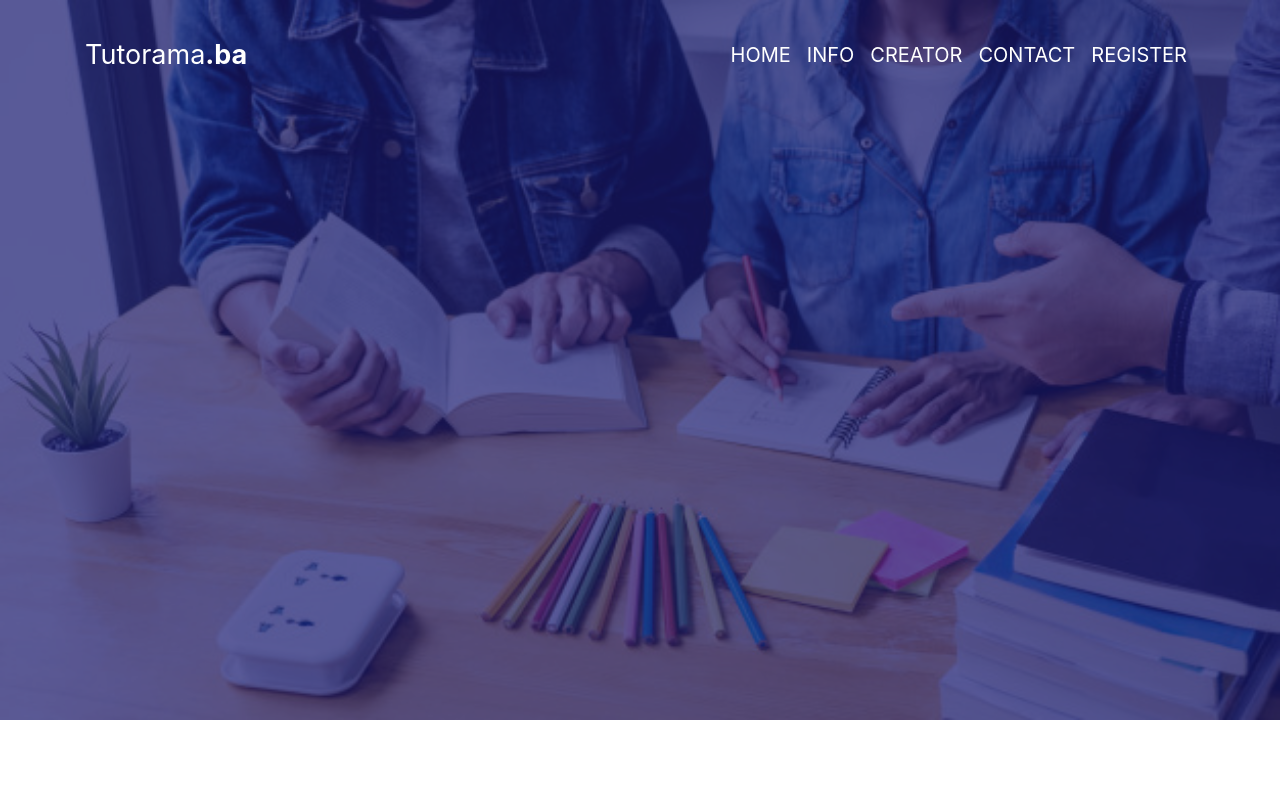
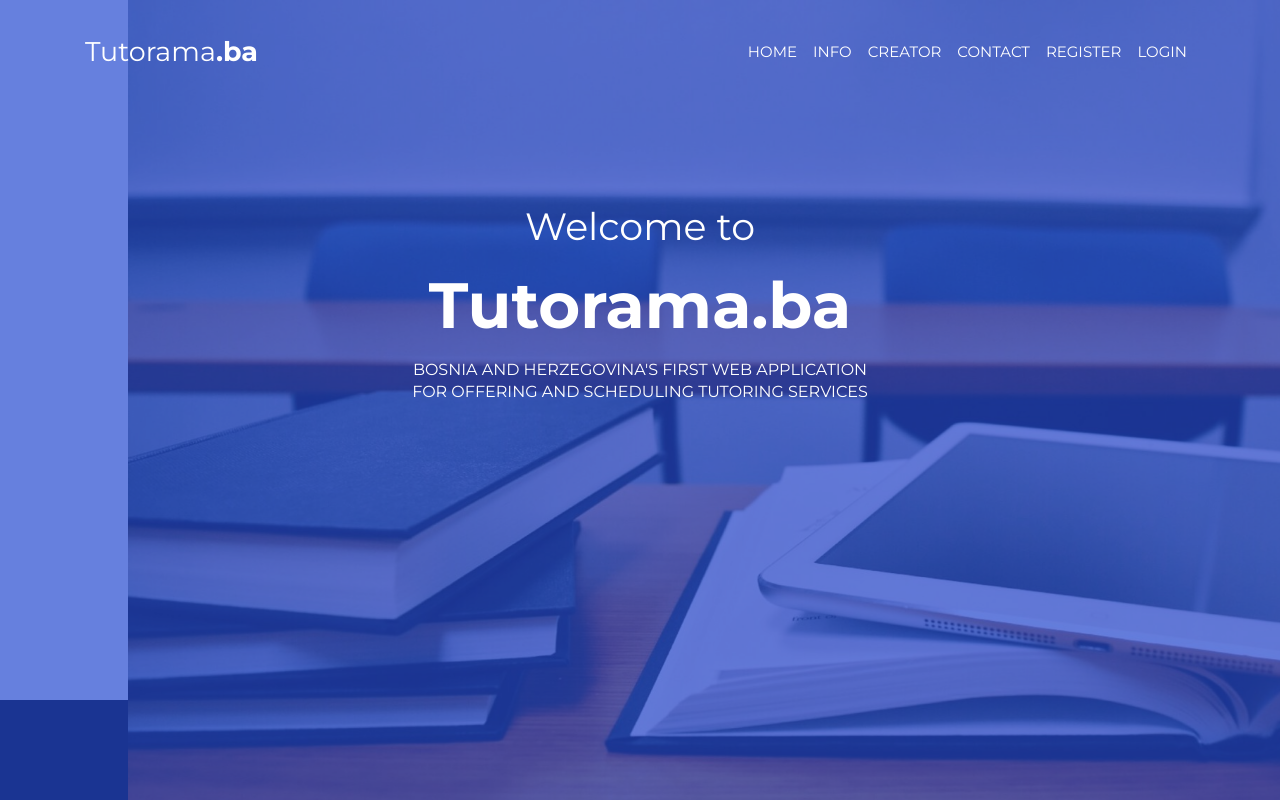
Before and after one commit to AmnaSubic/Tutorama-Web-Fe, an Angular app: page / in a window 1280 px wide. Shown: the top 800 px of the page. Built offline with nearby package versions, Linux system fonts and the light colour scheme.

Commit message:
welcome component

```diff
--- a/src/app/footer/footer.component.html
+++ b/src/app/footer/footer.component.html
@@ -1 +1,2 @@
-<p>footer works!</p>
+<div class="c">
+</div>
--- a/src/app/footer/footer.component.scss
+++ b/src/app/footer/footer.component.scss
@@ -0,0 +1,7 @@
+.c {
+  height: 100px;
+  background-color: black;
+  position: sticky;
+  bottom: 0;
+  left: 0;
+}
--- a/src/app/header/header.component.html
+++ b/src/app/header/header.component.html
@@ -1,9 +1,9 @@
 <nav id="navBar" class="navbar navbar-expand-lg navbar-fixed-top">
     <div class="container my-4">
         <div id="gridContainer">
-            <div class="font_3" id="web-name">
+            <div id="web-name">
                 <a href="http://127.0.0.1:2400/" target="_self">
-                    Tutorama<span style="font-weight: bold">.ba</span>
+                    Tutorama<span style="bolder">.ba</span>
                 </a>
             </div>
         </div>
@@ -25,6 +25,9 @@
                 <li class="nav-item">
                     <a href="#" class="nav-link">REGISTER</a>
                 </li>
+                <li class="nav-item">
+                    <a href="#" class="nav-link">LOGIN</a>
+                </li>
             </ul>
         </div>
         <span class="toggler" onclick="openNav()">&#9776;</span>
--- a/src/app/header/header.component.scss
+++ b/src/app/header/header.component.scss
@@ -46,10 +46,6 @@
 
   .navbar-fixed-top {
    position: absolute;
-    top: 0;
-    right: 0;
-    left: 0;
-    z-index: 1030;
   }
 
 }
@@ -69,15 +65,11 @@
   .navbar-fixed-top {
     position: fixed;
     margin: auto 0;
-    top: 0;
-    right: 0;
-    left: 0;
-    z-index: 1030;
   }
 }
 
 .ol a {
-  font-size: 20px;
+  font-size: 15px;
   text-decoration: none;
   color: white;
 }
@@ -92,6 +84,17 @@
   color: white;
 }
 
+#web-name span {
+    font-weight: bold;
+}
+
 #web-name a:focus, .ol a:focus, .active {
   color: crimson;
 }
+
+.navbar-fixed-top {
+  top: 0;
+  right: 0;
+  left: 0;
+  z-index: 1030;
+}
--- a/src/app/layout/layout.component.scss
+++ b/src/app/layout/layout.component.scss
@@ -0,0 +1,3 @@
+* {
+  font-family: montserrat, sans-serif;
+}
--- a/src/app/layout/welcome/welcome.component.html
+++ b/src/app/layout/welcome/welcome.component.html
@@ -1,4 +1,10 @@
 <div id="welcome">
-    <img src="../../../assets/Img/high-school-tutor-college-student-group-sitting-desk-library-studying-reading-doing-homework-lesson-practice-preparing-exam-entrance-education-teaching-learning-concept_28283-1380.jpg" alt="welcome" style="width: 100%">
+    <img src="../../../assets/Img/background.jpg" alt="welcome">
     <div class="overlay"></div>
+    <div id="text">
+        <h2>Welcome to</h2>
+        <h1>Tutorama.ba</h1>
+        <p>Bosnia and Herzegovina's first web application
+            <br>for offering and scheduling tutoring services</p>
+    </div>
 </div>
--- a/src/app/layout/welcome/welcome.component.scss
+++ b/src/app/layout/welcome/welcome.component.scss
@@ -1,19 +1,52 @@
 .overlay {
-  background-color: midnightblue;
+  background-color: #264bd1;
   opacity: 0.7;
   position: absolute;
   top: 0;
+  left: 0;
+  right: 0;
   bottom: 0;
-  right: 0;
-  left: 0;
-  height: 100%;
   width: 100%;
+  height: 844.096px;
+  z-index: 2;
 }
 
-#welcome {
+#welcome img {
+  min-width: 1408px;
+  width: 100%;
+  height: auto;
+  position: fixed;
+  top: 0;
+  left: 0;
+  z-index: 1;
+}
+
+@media only screen and (max-width: 1408px) {
+  #welcome img {
+    left: 50%;
+    margin-left: -512px;
+  }
+}
+
+#text {
+  color: white;
+  text-align: center;
   position: relative;
-  top: 0;
-  right: 0;
-  bottom: 0;
-  left: 0;
+  z-index: 3;
+  margin: 200px 0 0 calc((100% - 460px) * 0.5);
+  width: 460px;
+  height: 250px;
+
+ p {
+    font: normal normal normal 16px/1.4em montserrat, sans-serif;
+    text-transform: uppercase;
+  }
+
+  h1 {
+    font: normal normal bold 64px/1.4em montserrat,sans-serif;
+  }
+
+  h2 {
+    font: normal normal normal 38px/1.4em montserrat,sans-serif;
+  }
 }
--- a/src/styles.scss
+++ b/src/styles.scss
@@ -1 +1,2 @@
 @import "~bootstrap/dist/css/bootstrap.min.css";
+@import url('https://fonts.googleapis.com/css?family=Montserrat:400,700,800&display=swap');
```
Also changed, not shown: src/assets/Img/background.jpg (added).
